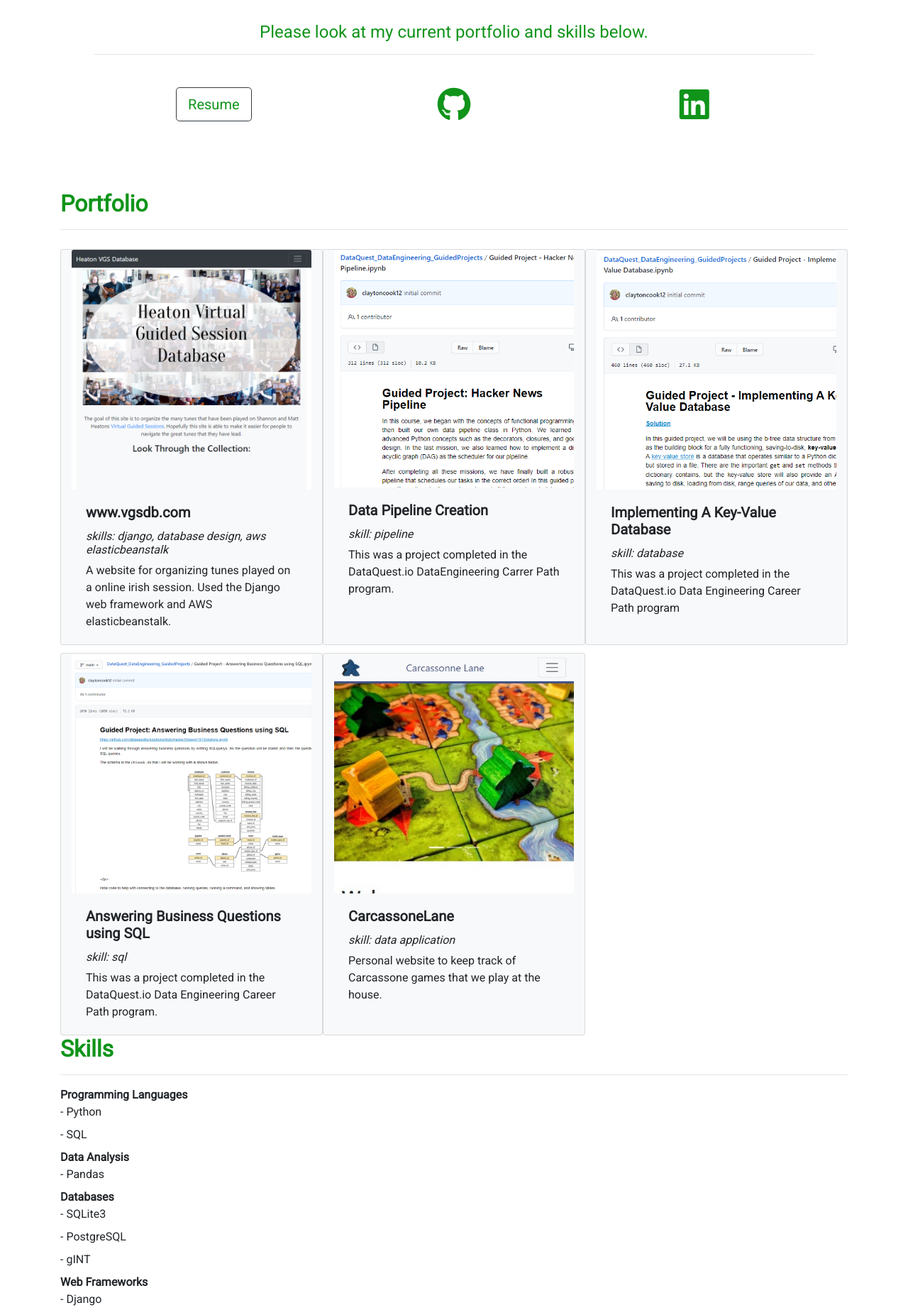
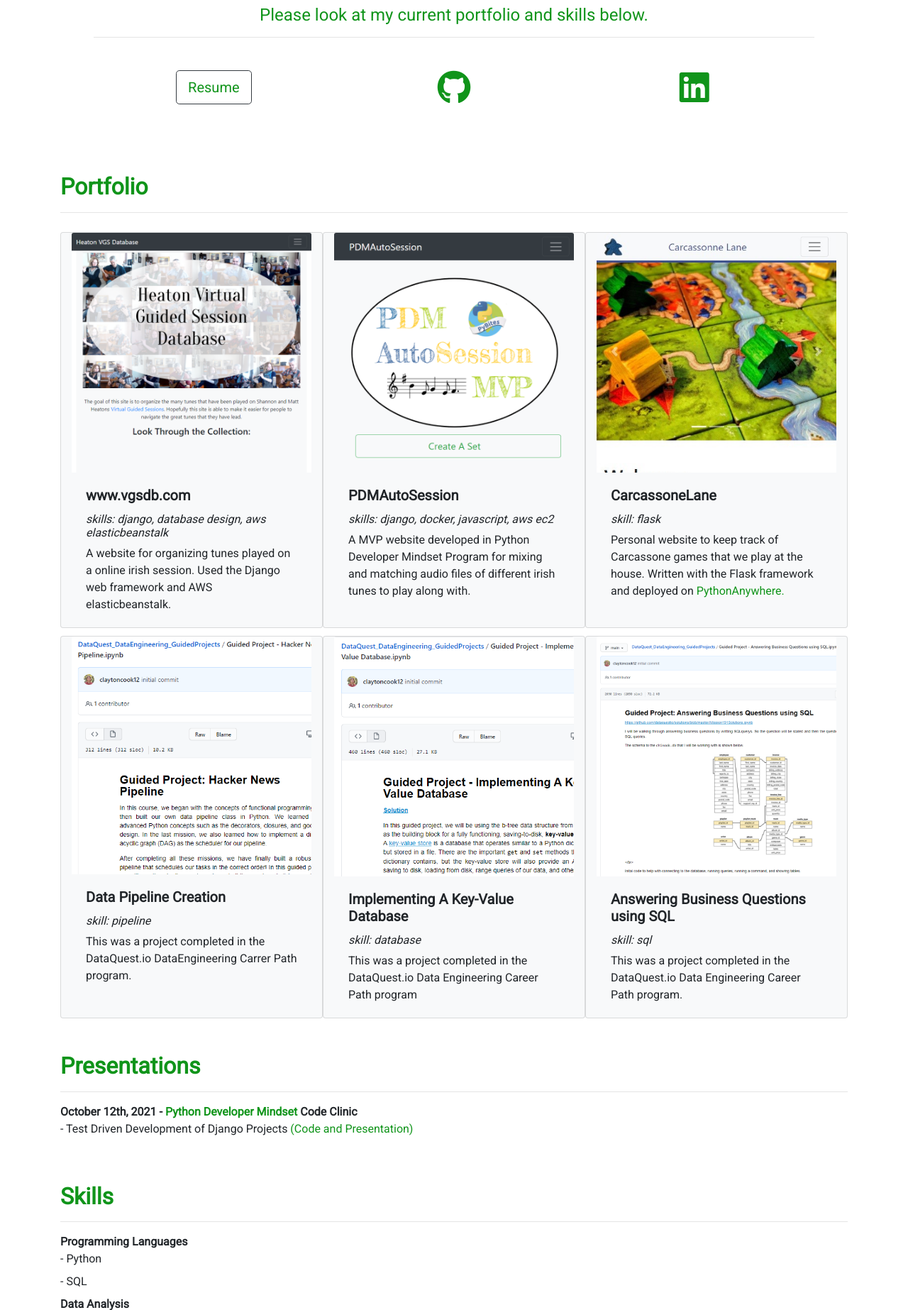
Before and after one commit to claytoncook12/ClaytonCookWebsite, a Django app: page / in a window 1280 px wide. Shown: the part 1088-2934 px from the top of the page at 71% size. Run offline with Django 3.2, Linux system fonts and the light colour scheme; some libraries are stand-ins or nearby versions.

Commit message:
updates to home page

```diff
--- a/DjangoApp/templates/home.html
+++ b/DjangoApp/templates/home.html
@@ -57,7 +56,34 @@
         </p>
       </div>
     </div>
-    <!-- Card2 -->
+    <!-- Card -->
+    <div class="card bg-light col-md-4">
+      <a href="http://ec2-54-89-158-149.compute-1.amazonaws.com:8000/" target="_blank">
+        <img class="card-img-top" src="{% static 'main/projects/AutoSessionMVP_750x750.PNG' %}" alt="Card image cap">
+      </a>
+      <div class="card-body">
+        <h5 class="card-title"><b>PDMAutoSession</b></h5>
+        <h6><i>skills: django, docker, javascript, aws ec2</i></h6>
+        <p class="card-text">A MVP website developed in Python Developer Mindset Program
+          for mixing and matching audio files of different irish tunes to play along with.
+        </p>
+      </div>
+    </div>
+    <!-- Card -->
+    <div class="card bg-light col-md-4">
+      <a href="http://carcassonnelane.pythonanywhere.com/" target="_blank">
+        <img class="card-img-top" src="{% static 'main/projects/CarcassonneLaneWebsite_RAwY2ne.jpg' %}" alt="Card image cap">
+      </a>
+      <div class="card-body">
+        <h5 class="card-title"><b>CarcassoneLane</b></h5>
+        <h6><i>skill: flask</i></h6>
+        <p class="card-text">Personal website to keep track of Carcassone
+        games that we play at the house. Written with the Flask framework
+        and deployed on <a href="https://www.pythonanywhere.com/">PythonAnywhere.</a>
+        </p>
+      </div>
+    </div>
+    <!-- Card -->
     <div class="card bg-light col-md-4">
       <a href="https://github.com/claytoncook12/DataQuest_DataEngineering_GuidedProjects/blob/main/Guided%20Project%20-%20Hacker%20News%20Pipeline.ipynb" target="_blank">
         <img class="card-img-top" src="{% static 'main/projects/Guided_Project_-_Hacker_News_Pipeline.png' %}" alt="Card image cap">
@@ -92,19 +118,25 @@
           Engineering Career Path program.</p>
       </div>
     </div>
-    <!-- Card5 -->
-    <div class="card bg-light col-md-4">
-      <a href="http://carcassonnelane.pythonanywhere.com/" target="_blank">
-        <img class="card-img-top" src="{% static 'main/projects/CarcassonneLaneWebsite_RAwY2ne.jpg' %}" alt="Card image cap">
+  </div>
+</section>
+<br>
+<br>
+
+<section id="presentations">
+  <h2 id='section-header'>Presentations</h2>
+  <hr>
+  <dl>
+    <dt>October 12th, 2021 - <a href="https://pybit.es/catalogue/the-pdm-program/">Python Developer Mindset</a> Code Clinic</dt>
+      <dd>- Test Driven Development of Django Projects
+        <a href="https://github.com/claytoncook12/PDMPresentation202108">
+          (Code and Presentation)
         </a>
-      <div class="card-body">
-        <h5 class="card-title"><b>CarcassoneLane</b></h5>
-        <h6><i>skill: data application</i></h6>
-        <p class="card-text">Personal website to keep track of Carcassone
-          games that we play at the house.</p>
-      </div>
-    </div>
-  </div>
+      </dd>
+  </dl>
+</section>
+<br>
+<br>
 
 <section id='skills'>
   <h2 id='section-header'>Skills</h2>
@@ -118,15 +150,21 @@
     <dt>Databases</dt>
       <dd>- SQLite3</dd>
       <dd>- PostgreSQL</dd>
-      <dd>- gINT</dd>
+      <dd>- gINT (geotechnical engineering specific)</dd>
+    <dt>Docker</dt>
     <dt>Web Frameworks</dt>
       <dd>- Django</dd>
+    <dt>Amazon Web Services</dt>
+      <dd>- EC2</dd>
+      <dd>- Elastic Beanstalk</dd>
+      <dd>- S3</dd>
     <dt>Code Editor</dt>
       <dd>- Visual Studio Code</dd>
     <dt>Version Control</dt>
       <dd>- git</dd>
   </dl>
 </section>
-<section>
+
+
 
 {% endblock %}
```
Also changed, not shown: other parts of DjangoApp/templates/home.html (+4 -5 lines). Lines whose indentation alone changed are shown as unchanged.
